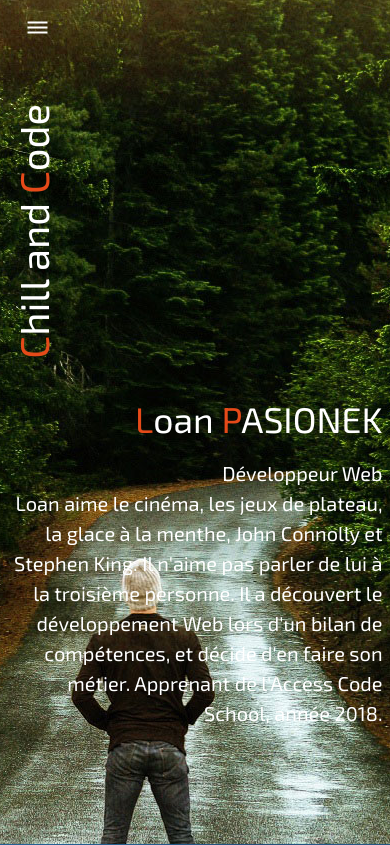
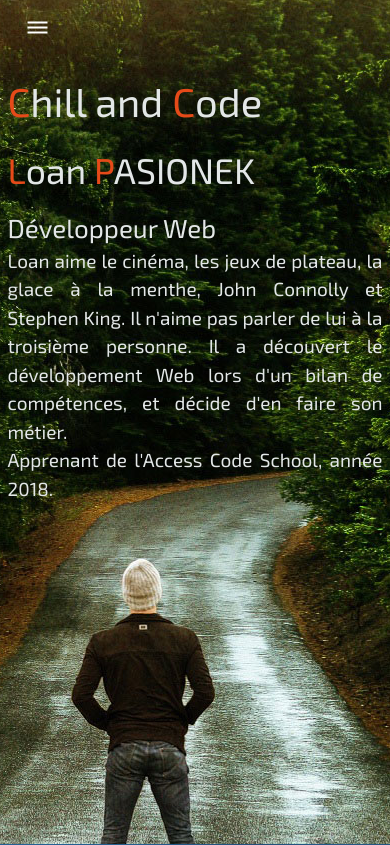
Before and after one commit to loanpasionek/PortfolioChill_Symfony, a Symfony app: template templates/page/index.html.twig in a window 390 px wide. Shown: the top 845 px of the page. Run offline with Twig, Linux system fonts and the light colour scheme; the template is opened without the code that fills it, so the values that code supplies are empty; some libraries are stand-ins or nearby versions; some web fonts are replaced.

Commit message:
Travail sur le responsive (textes) et sur la fonction JS pour changements sur la nav et le texte de présentation en fonction de la position dans l'écran

```diff
--- a/public/css/style.css
+++ b/public/css/style.css
@@ -31,13 +31,13 @@ body{overflow-x:hidden;}
 
             .color1{color: #E64A19;} /* orange */
             .color2{color:#757575;}
-            .color3{color:#FFFFFF;} /* blanc */
+            .color3{color:#E3E7E7;} /* blanc */
 
 
             /* Backgrounds */
 
             .bgcolor1{background-color: #FF5722; }
-            .bgcolor2{background-color: #FFFFFF;}
+            .bgcolor2{background-color: #E3E7E7;}
             .bgcolor3{background-color:#3F51B5;}
 
 
@@ -81,6 +81,7 @@ body{overflow-x:hidden;}
             .jccenter{justify-content: center;}
             .aicenter{align-items:center;}
             .txtcenter{text-align:center;}
+            .hidden{visibility:hidden;}
 
 
             /* Positions */
@@ -124,7 +125,7 @@ body{overflow-x:hidden;}
 
             }
 
-            .slide3 {
+            .slide2 {
                 background: url('../img/bg_pluie.jpg') center no-repeat fixed;
                 background-size: cover;
             }
@@ -135,7 +136,7 @@ body{overflow-x:hidden;}
 .navChange{background-color:#E64A19;
 opacity:0.85;
 transition: 0.5s linear;}
-.navChange2{background-color:#FFFFFF;
+.navChange2{background-color:#E3E7E7;
 opacity:0.85;
 transition: 0.5s linear;}
 
@@ -163,6 +164,22 @@ transition: 0.5s linear;}
 /* Extra Small Devices, Phones */
 @media only screen and (max-width : 480px) {
 
+
+    /* Fonts size en small, 20% moins grandes */
+    .fs80-sm{font-size:6.4rem;}
+    .fs60-sm{font-size:4.8rem;}
+    .fs40-sm{font-size:3.2rem;}
+    .fs36-sm{font-size:2.9rem;}
+    .fs32-sm{font-size:2.6rem;}
+    .fs24-sm{font-size:1.9rem;}
+    .fs20-sm{font-size:1.6rem;}
+    .fs18-sm{font-size:1.4rem;}
+    .fs15-sm{font-size:1.2rem;}
+
+
+    .text-justify-sm{text-align: justify;}
+
+
     #title{text-align:center;
       line-height:50px;
       font-size:4rem;
--- a/public/js/script.js
+++ b/public/js/script.js
@@ -4,12 +4,12 @@ M.AutoInit();
 
 $('a[href^="#"]').on('click', function(event) {
     var target = $(this.getAttribute('href'));
-    var $nav = $('nav').height();
+    var nav = $('nav').height();
     if(target.length) {
         event.preventDefault();
 
 
-        var scroll = target.offset().top - $nav;
+        var scroll = target.offset().top - nav;
 
         $('html, body').stop().animate({
             scrollTop: scroll
@@ -32,40 +32,111 @@ $('a[href^="#"]').on('click', function(event) {
 
 /* ------------  Nav changeant sur scrolling ------------  */
 
-$(function(){
+    $(function(){
 
-    var nav = $('nav');
-    var $headerHeight = $("header").height();
-    var $projectHeight = $("#sectionProjets").height() + $headerHeight;
-    var aLiens = $('#nav-mobile a');
-
-$(window).scroll(function()
+        var nav = $('nav');
+        var navHeight = nav.height();
+        var windowHeight = $(window).height();
+        var presentation = $('#presentation');
+        var coloredChar = $('.coloredChars1');
+        var coloredChar2 = $('.coloredChars2');
+        $(window).scroll(function()
     {
         var scroll = $(window).scrollTop();
 
+        /* Application de la fonction sur écrans larges > 800 */
+    if (screen.width > 800){
+        if (scroll > windowHeight-navHeight){
+            nav.removeClass('nocolor').addClass('navChange');
+        }
+        else{
+            if(scroll <= windowHeight-navHeight){
+            nav.removeClass('navChange').addClass('nocolor');
+            }
 
-        if(scroll > $headerHeight){
-            nav.removeClass('nocolor').addClass('navChange');
+        }
 
-        } else {
-            if(scroll <= $headerHeight ){
-                nav.removeClass('navChange').addClass('nocolor');
+        if (scroll > windowHeight-navHeight*2){
+            presentation.addClass('hidden');
+            coloredChar.removeClass('color1').addClass('hidden');
+        }
+        else{
+            if(scroll <= windowHeight-navHeight*2){
+            presentation.removeClass('hidden');
+            coloredChar.removeClass('hidden').addClass('color1');
+            }
+
+        }
+
+        if(scroll > windowHeight-navHeight*3){
+
+            coloredChar2.removeClass('color1').addClass('hidden');
+        }
+
+        else{
+            if(scroll <= windowHeight-navHeight*3){
+                coloredChar2.removeClass('hidden').addClass('color1');
             }
         }
 
-        if(scroll >  $projectHeight){
-            nav.removeClass('navChange').addClass('navChange2');
-            aLiens.each(function(){
-                $(this).addClass('color4').removeClass('divider-color');
-            });
-        } else {
-            if(scroll <=  $projectHeight ){
-                nav.removeClass('navChange2');
-                aLiens.each(function(){
-                    $(this).addClass('divider-color').removeClass('color4');
-                });
+        if (scroll > windowHeight*2){
+            nav.removeClass('nocolor').addClass('bgcolor3');
+        }
+        else{
+            if(scroll < windowHeight){
+            nav.removeClass('bgcolor3').addClass('nocolor');
+            }
+
+        }
+    }
+
+    /* Application de la fonction sur écrans < 800 */
+    if (screen.width <= 800){
+        if (scroll > windowHeight-navHeight){
+            nav.removeClass('nocolor').addClass('navChange');
+        }
+        else{
+            if(scroll <= windowHeight-navHeight){
+            nav.removeClass('navChange').addClass('nocolor');
+            }
+
+        }
+
+        if (scroll > windowHeight-navHeight*2){
+            presentation.addClass('hidden');
+            coloredChar.removeClass('color1').addClass('hidden');
+        }
+        else{
+            if(scroll <= windowHeight-navHeight*2){
+            presentation.removeClass('hidden');
+            coloredChar.removeClass('hidden').addClass('color1');
+            }
+
+        }
+
+        if(scroll > windowHeight-navHeight*2+20){
+
+            coloredChar2.removeClass('color1').addClass('hidden');
+        }
+
+        else{
+            if(scroll <= windowHeight-navHeight*2+20){
+                coloredChar2.removeClass('hidden').addClass('color1');
             }
         }
-    });
+
+        if (scroll > windowHeight*2){
+            nav.removeClass('nocolor').addClass('bgcolor3');
+        }
+        else{
+            if(scroll < windowHeight){
+            nav.removeClass('bgcolor3').addClass('nocolor');
+            }
+
+        }
+    }
+
+    })
+
 
     });
--- a/templates/Layouts/header.html.twig
+++ b/templates/Layouts/header.html.twig
@@ -7,7 +7,7 @@
                 <ul id="nav-mobile" class="hide-on-med-and-down z-depth-0">
                     <div class="center-align">
                         <li><a href="#index" class="fs24 divider-color">Accueil</a></li>
-                        <li><a href="#blabla" class="fs24 divider-color">Projets</a></li>
+                        <li><a href="#projets" class="fs24 divider-color">Projets</a></li>
                         <li><a href="#contact" class="fs24 divider-color">Personnel</a></li>
                     </div>
                 </ul>
@@ -16,19 +16,19 @@
     </div>
         <!-- Nav mobile -->
         <ul class="sidenav bgcolor2 h230p w165p" id="mobile-demo">
-            <li><a href="#index" class="fs20">Accueil</a></li>
-            <li><a href="#blabla" class="fs20">Projets</a></li>
-            <li><a href="#contact" class="fs20">Personnel</a></li>
+            <li><a href="#index" class="fs24">Accueil</a></li>
+            <li><a href="#projets" class="fs24">Projets</a></li>
+            <li><a href="#contact" class="fs24">Personnel</a></li>
         </ul>
-        <div class="row nomargin nopadding exo2 fixed">
-            <h1 class="col rotated color3 fs80" id="title"><span class="color1">C</span>hill and <span class="color1">C</span>ode</h1>
-            <div class="col l5 offset-l6 color3 right-align">
-                <h2><span class="color1">L</span>oan <span class="color1">P</span>ASIONEK</h2>
-                <p class="fs20">
-                Développeur Web <br>
+        <div id="presentation" class="row nomargin nopadding exo2 fixed">
+            <h1 class="col rotated h1-sm color3 fs80 fs80-sm" id="title"><span class="color1 coloredChars1">C</span>hill and <span class="color1 coloredChars2">C</span>ode</h1>
+            <div class="col l5 offset-l6 color3 right-align text-justify-sm">
+                <h2 id="indexName"><span class="color1 coloredChars1">L</span>oan <span class="color1 coloredChars1">P</span>ASIONEK</h2>
+                <p class="fs24 fs24-sm">
+                <span class="fs32 fs32-sm">Développeur Web</span> <br>
                 Loan aime le cinéma, les jeux de plateau, la glace à la menthe, John Connolly et Stephen King.
                 Il n'aime pas parler de lui à la troisième personne.
-                Il a découvert le développement Web lors d'un bilan de compétences, et décide d'en faire son métier.
+                Il a découvert le développement Web lors d'un bilan de compétences, et décide d'en faire son métier. <br>
                 Apprenant de l'Access Code School, année 2018.
                 </p>
             </div>
--- a/templates/page/index.html.twig
+++ b/templates/page/index.html.twig
@@ -48,7 +48,7 @@
 
         <!-- Section présentation des projets -->
 
-    <section id="sectionProjets" class="row slide3 color2 h100vh bgOpacity95">
+    <section id="projets" class="row slide2 color2 h100vh bgOpacity95">
         <div class="container">
             <p class="fs20 nomargin">Proin suscipit luctus orci placerat fringilla. Donec hendrerit laoreet risus eget adipiscing. Suspendisse in urna ligula,
             a volutpat mauris. Sed enim mi, bibendum eu pulvinar vel, sodales vitae dui. Pellentesque sed sapien lorem, at lacinia urna.
```
